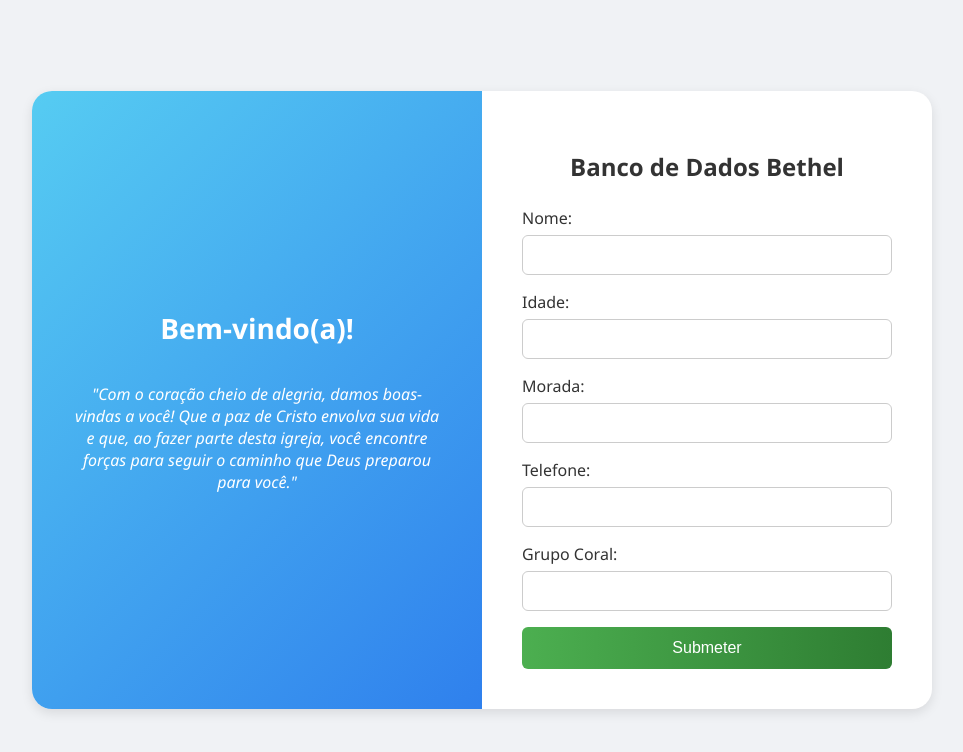
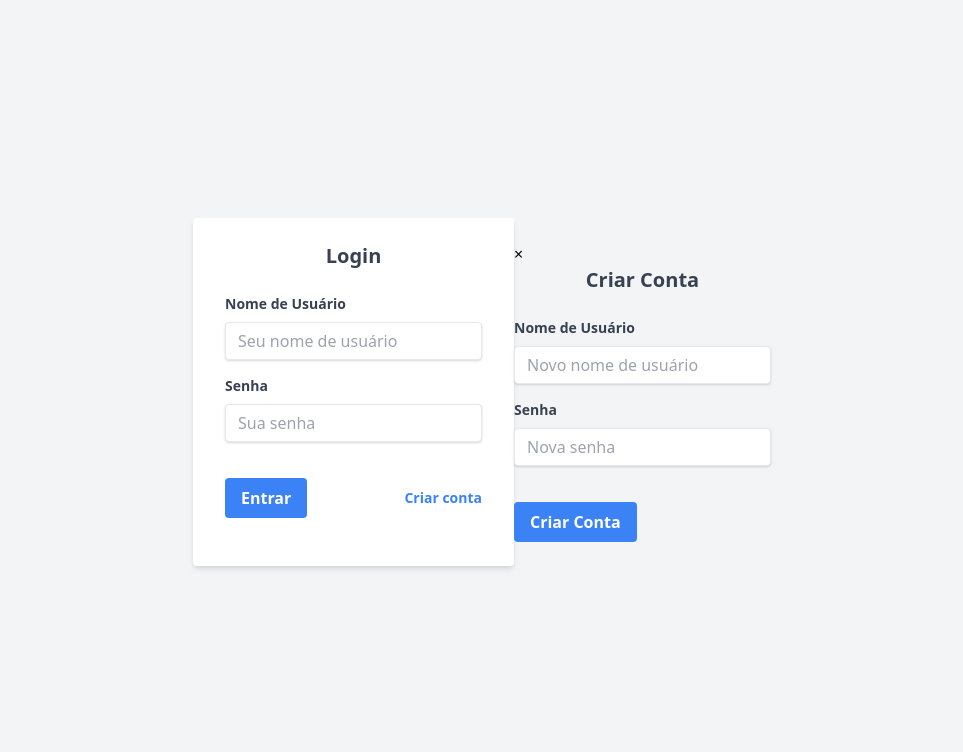
Before and after one commit to lsibia/CadastroBethel, a plain HTML site: page index.html in a window 1280 px wide. Shown: the whole page, without its empty margins (158-1121 px from the left). Drawn offline with nearby package versions, Linux system fonts and the light colour scheme.

Commit message:
novo formulario

```diff
--- a/index.html
+++ b/index.html
@@ -3,187 +3,167 @@
 <head>
     <meta charset="UTF-8">
     <meta name="viewport" content="width=device-width, initial-scale=1.0">
-  <title>Registro de Membros da Igreja</title>
+    <title>Login e Cadastro</title>
+    <link href="https://cdn.jsdelivr.net/npm/tailwindcss@2.2.19/dist/tailwind.min.css" rel="stylesheet">
     <style>
-    * {
-      box-sizing: border-box;
+        /* Estilos adicionais para o modal */
+      /*  .modal {
+            display: none;
+            position: fixed;
+            z-index: 10;
+            left: 0;
+            top: 0;
+            width: 100%;
+            height: 100%;
+            overflow: auto;
+            background-color: rgba(0,0,0,0.4);
         }
-
-    body {
-      font-family: 'Segoe UI', Tahoma, Geneva, Verdana, sans-serif;
-      background-color: #f0f2f5;
-      display: flex;
-      justify-content: center;
-      align-items: center;
-      min-height: 100vh;
-      margin: 0;
+        .modal-content {
+            background-color: #fefefe;
+            margin: 15% auto;
             padding: 20px;
+            border: 1px solid #888;
+            width: 80%;
+            max-width: 500px;
+            border-radius: 0.5rem;
         }
-
-    .container {
-      display: flex;
-      background-color: white;
-      border-radius: 20px;
-      box-shadow: 0 4px 12px rgba(0, 0, 0, 0.1);
-      overflow: hidden;
-      max-width: 900px;
-      width: 100%;
+        .close-button {
+            color: #aaa;
+            float: right;
+            font-size: 28px;
+            font-weight: bold;
         }
-
-    .left {
-      background: linear-gradient(135deg, #56CCF2, #2F80ED);
-      color: white;
-      padding: 40px;
-      flex: 1;
-      display: flex;
-      flex-direction: column;
-      justify-content: center;
-      align-items: center;
-      text-align: center;
-    }
-
-    .left h1 {
-      font-size: 28px;
-      margin-bottom: 20px;
-    }
-
-    .left p {
-      font-style: italic;
-      font-size: 16px;
-    }
-
-    .right {
-      padding: 40px;
-      flex: 1;
-    }
-
-    form {
-      width: 100%;
-    }
-
-    h2 {
-      text-align: center;
-      color: #333;
-      margin-bottom: 24px;
-    }
-
-    label {
-      display: block;
-      margin-bottom: 16px;
-      font-weight: 500;
-      color: #333;
-    }
-
-    input {
-      width: 100%;
-      padding: 10px 12px;
-      margin-top: 6px;
-      border: 1px solid #ccc;
-      border-radius: 6px;
-      font-size: 16px;
-      transition: border-color 0.3s, box-shadow 0.3s, background-color 0.3s;
-    }
-
-    input:focus {
-      border-color: #4CAF50;
-      outline: none;
-      box-shadow: 0 0 0 3px rgba(76, 175, 80, 0.2);
-      background-color: #f9fff9;
-    }
-
-    input:hover {
-      border-color: #4CAF50;
-    }
-
-    button {
-      width: 100%;
-      background: linear-gradient(to right, #4CAF50, #2e7d32);
-      color: white;
-      padding: 12px;
-      border: none;
-      border-radius: 6px;
-      font-size: 16px;
+        .close-button:hover,
+        .close-button:focus {
+            color: black;
+            text-decoration: none;
             cursor: pointer;
-      transition: background 0.3s ease;
-    }
-
-    button:hover {
-      background: linear-gradient(to right, #2196F3, #1565C0);
-    }
-
-    #success-message {
-      display: none;
-      text-align: center;
-      padding: 20px;
-      background-color: #e0f7fa;
-      border-radius: 10px;
-      color: #00796B;
-      margin-top: 20px;
-      font-style: italic;
-    }
-
-    @media (max-width: 768px) {
-      .container {
-        flex-direction: column;
-      }
-
-      .left, .right {
-        width: 100%;
-        padding: 30px;
-      }
         }
     </style>
 </head>
-<body>
-  <div class="container">
-    <div class="left">
-      <h1>Bem-vindo(a)!</h1>
-      <p>"Com o coração cheio de alegria, damos boas-vindas a você!
-        Que a paz de Cristo envolva sua vida e que, ao fazer parte desta igreja, você encontre forças para seguir o caminho que Deus preparou para você."</p>
+<body class="bg-gray-100 h-screen flex items-center justify-center">
+    <div class="bg-white shadow-md rounded px-8 pt-6 pb-8 mb-4">
+        <h2 class="block text-gray-700 text-xl font-bold mb-6 text-center">Login</h2>
+        <form id="loginForm" class="mb-4">
+            <div class="mb-4">
+                <label class="block text-gray-700 text-sm font-bold mb-2" for="username">
+                    Nome de Usuário
+                </label>
+                <input class="shadow appearance-none border rounded w-full py-2 px-3 text-gray-700 leading-tight focus:outline-none focus:shadow-outline" id="username" type="text" placeholder="Seu nome de usuário" required>
             </div>
-    <div class="right">
-      <form id="registroForm" action="https://api.sheetmonkey.io/form/8EypppLNoFE54GsKyqn8of" method="POST">
-        <h2>Banco de Dados Bethel</h2>
-        <label>Nome:
-          <input name="nome" required>
+            <div class="mb-6">
+                <label class="block text-gray-700 text-sm font-bold mb-2" for="password">
+                    Senha
                 </label>
-        <label>Idade:
-          <input name="idade" type="number" required>
+                <input class="shadow appearance-none border rounded w-full py-2 px-3 text-gray-700 mb-3 leading-tight focus:outline-none focus:shadow-outline" id="password" type="password" placeholder="Sua senha" required>
+            </div>
+            <div class="flex items-center justify-between">
+                <button class="bg-blue-500 hover:bg-blue-700 text-white font-bold py-2 px-4 rounded focus:outline-none focus:shadow-outline" type="submit">
+                    Entrar
+                </button>
+                <a href="#" class="inline-block align-baseline font-semibold text-sm text-blue-500 hover:text-blue-800" id="signupLink">
+                    Criar conta
+                </a>
+            </div>
+            <div id="loginMessage" class="mt-4 text-center text-sm text-gray-600"></div>
+        </form>
+    </div>
+
+    <div id="signupModal" class="modal">
+        <div class="modal-content">
+            <span class="close-button" onclick="closeSignupModal()">&times;</span>
+            <h2 class="block text-gray-700 text-xl font-bold mb-6 text-center">Criar Conta</h2>
+            <form id="signupForm">
+                <div class="mb-4">
+                    <label class="block text-gray-700 text-sm font-bold mb-2" for="newUsername">
+                        Nome de Usuário
                     </label>
-        <label>Morada:
-          <input name="morada" required>
+                    <input class="shadow appearance-none border rounded w-full py-2 px-3 text-gray-700 leading-tight focus:outline-none focus:shadow-outline" id="newUsername" type="text" placeholder="Novo nome de usuário" required>
+                </div>
+                <div class="mb-6">
+                    <label class="block text-gray-700 text-sm font-bold mb-2" for="newPassword">
+                        Senha
                     </label>
-        <label>Telefone:
-          <input name="telefone" required>
-        </label>
-        <label>Grupo Coral:
-          <input name="grupo" required>
-        </label>
-        <button type="submit">Submeter</button>
+                    <input class="shadow appearance-none border rounded w-full py-2 px-3 text-gray-700 mb-3 leading-tight focus:outline-none focus:shadow-outline" id="newPassword" type="password" placeholder="Nova senha" required>
+                </div>
+                <button class="bg-blue-500 hover:bg-blue-700 text-white font-bold py-2 px-4 rounded focus:outline-none focus:shadow-outline" type="submit">
+                    Criar Conta
+                </button>
+                <div id="signupMessage" class="mt-4 text-center text-sm text-green-600"></div>
             </form>
-      <div id="success-message">
-        <h3>🎉 Obrigado por se registrar!</h3>
-        <p>"A graça do Senhor Jesus Cristo seja com o vosso espírito." – Filipenses 4:23</p>
-      </div>
         </div>
     </div>
 
     <script>
-    const form = document.getElementById('registroForm');
-    const successMessage = document.getElementById('success-message');
+        const loginForm = document.getElementById('loginForm');
+        const signupModal = document.getElementById('signupModal');
+        const signupFormElement = document.getElementById('signupForm');
+        const signupLink = document.getElementById('signupLink');
+        const loginMessageDiv = document.getElementById('loginMessage');
+        const signupMessageDiv = document.getElementById('signupMessage');
 
-    form.addEventListener('submit', function (e) {
-      e.preventDefault();
-      const formData = new FormData(form);
-      fetch(form.action, {
-        method: form.method,
-        body: formData
-      }).then(() => {
-        form.reset();
-        form.style.display = 'none';
-        successMessage.style.display = 'block';
+        signupLink.addEventListener('click', openSignupModal);
+
+        function openSignupModal() {
+            signupModal.style.display = "block";
+        }
+
+        function closeSignupModal() {
+            signupModal.style.display = "none";
+            signupFormElement.reset();
+            signupMessageDiv.textContent = '';
+        }
+
+        window.onclick = function(event) {
+            if (event.target == signupModal) {
+                closeSignupModal();
+            }
+        }
+
+        loginForm.addEventListener('submit', function(event) {
+            event.preventDefault();
+            const username = document.getElementById('username').value;
+            const password = document.getElementById('password').value;
+            loginMessageDiv.textContent = 'Aguarde...';
+            google.script.run.withSuccessHandler(onLoginSuccess).withFailureHandler(onLoginFailure).login(username, password);
         });
+
+        signupFormElement.addEventListener('submit', function(event) {
+            event.preventDefault();
+            const newUsername = document.getElementById('newUsername').value;
+            const newPassword = document.getElementById('newPassword').value;
+            signupMessageDiv.textContent = 'Aguarde...';
+            google.script.run.withSuccessHandler(onSignupSuccess).withFailureHandler(onSignupFailure).signup(newUsername, newPassword);
         });
+
+        function onLoginSuccess(data) {
+            if (data.success) {
+                loginMessageDiv.textContent = 'Login realizado com sucesso!';
+                window.location.href = 'dashboard.html';
+            } else {
+                loginMessageDiv.textContent = 'Erro ao fazer login: ' + data.error;
+            }
+        }
+
+        function onLoginFailure(error) {
+            console.error('Erro:', error);
+            loginMessageDiv.textContent = 'Ocorreu um erro ao tentar fazer login.';
+        }
+
+        function onSignupSuccess(data) {
+            if (data.success) {
+                signupMessageDiv.textContent = 'Conta criada com sucesso! Redirecionando para o login...';
+                setTimeout(closeSignupModal, 1500);
+                loginForm.reset();
+            } else {
+                signupMessageDiv.textContent = 'Erro ao criar conta: ' + data.error;
+            }
+        }
+
+        function onSignupFailure(error) {
+            console.error('Erro:', error);
+            signupMessageDiv.textContent = 'Ocorreu um erro ao tentar criar a conta.';
+        }
     </script>
 </body>
 </html>
```
Lines whose indentation alone changed are shown as unchanged.
